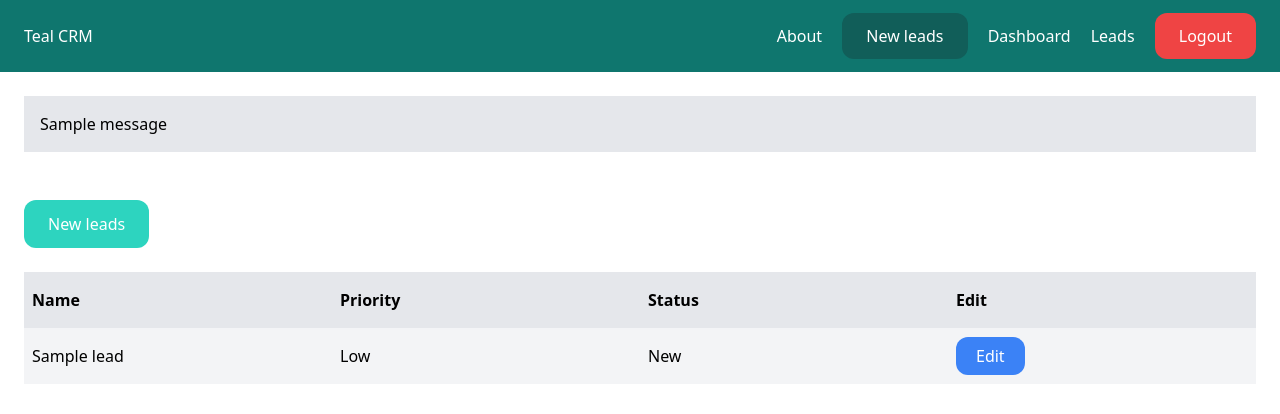
After one commit to grahamkatana/crm, a Django app: page /dashboard/leads/ in a window 1280 px wide. The commit adds this page. Shown: the top 414 px of the page. Run offline with Django 4.2, Linux system fonts and the light colour scheme; a user stored in the database is signed in; tables that the repository leaves empty hold one stand-in row (values such as "Sample post"); one stand-in notice (Sample message) is shown; some libraries are stand-ins or nearby versions.

Commit message:
Leads CRUD

```diff
--- a/crm/core/templates/layouts/base.html
+++ b/crm/core/templates/layouts/base.html
@@ -17,7 +17,9 @@
             <a href="{% url 'login' %}" class="py-3 px-6 bg-teal-800 rounded-xl text-white">Log in</a>
             <a href="{% url 'signup' %}" class="py-3 px-6 bg-teal-500 rounded-xl text-white">Sign up</a>
             {% else %}
+            <a href="{% url 'add_lead' %}" class="py-3 px-6 bg-teal-800 rounded-xl text-white">New leads</a>
             <a href="{% url 'dashboard' %}" class="text-white">Dashboard</a>
+            <a href="{% url 'leads_list' %}" class="text-white">Leads</a>
             <a href="{% url 'logout' %}" class="py-3 px-6 bg-red-500 rounded-xl text-white">Logout</a>
             {% endif %}
 
@@ -25,9 +27,22 @@
 
     </nav>
 
+    {% if messages %}
+    <div class="py-6 px-6">
+        {% for message in messages%}
+        <div class="py-4 px-4 bg-gray-200">
+            {{message}}
+        </div>
+        {%endfor%}
+
+    </div>
+
+
+    {% endif %}
+
     {% block 'content' %}
     {% endblock %}
-    <footer class="py-8 text-center bg-gray-100">
+    <footer class="fixed inset-x-0 bottom-0 py-6 text-center bg-gray-100">
         <p class="text-xs text-gray-700"></p>
 
     </footer>
--- a/crm/crm/urls.py
+++ b/crm/crm/urls.py
@@ -7,6 +7,7 @@ from django.contrib.auth import views
 
 urlpatterns = [
     path('',index,name='index'),
+    path('dashboard/leads/',include('lead.urls')),
     path('signup/',signup, name='signup'),
     path('dashboard/',include('dashboard.urls')),
     path('log-in/',views.LoginView.as_view(template_name='userprofile/login.html'),name='login'),
--- /dev/null
+++ b/crm/lead/templates/lead/index.html
@@ -0,0 +1,41 @@
+{% extends 'layouts/base.html' %}
+
+{%block 'title' %}Leads{% endblock%}
+{% block 'content' %}
+<div class="py-6 px-6">
+    <div class="flex space-between space-x-8 mb-3">
+        <!-- <h1 class="text-xl">Leads</h1> -->
+        <a href="{% url 'add_lead' %}" class="py-3 px-6 bg-teal-400 rounded-xl text-white">New leads</a>
+    </div>
+
+    {% if leads %}
+    <div class="mt-6 flex justify-between">
+        <p class="py-4 px-2 bg-gray-200 font-semibold w-full">Name</p>
+        <p class="py-4 px-2 bg-gray-200 font-semibold w-full">Priority</p>
+        <p class="py-4 px-2 bg-gray-200 font-semibold w-full">Status</p>
+        <p class="py-4 px-2 bg-gray-200 font-semibold w-full">Edit</p>
+    </div>
+    {% endif %}
+
+    {% for lead in leads %}
+    <div class="flex justify-between">
+        <p class="py-4 px-2 w-full {% cycle 'bg-gray-100' ''%}"><a class="text-gray"
+                href="{% url 'lead_details' lead.id%}">{{lead.name}}</a></p>
+        <p class="py-4 px-2 w-full {% cycle 'bg-gray-100' ''%}">{{lead.get_priority_display}}</p>
+        <p class="py-4 px-2 w-full {% cycle 'bg-gray-100' ''%}">{{lead.get_status_display}}</p>
+        <p class="py-4 px-2 w-full {% cycle 'bg-gray-100' ''%}"><a class="py-2 px-5 bg-blue-500 rounded-xl text-white"
+                href="{% url 'edit_lead' lead.id%}">Edit</a></p>
+    </div>
+    {% empty %}
+    <div class="flex justify-between">
+        <p class="px-2">No leads exist</p>
+    </div>
+
+    {% endfor %}
+
+
+</div>
+
+
+
+{% endblock %}
--- /dev/null
+++ b/crm/lead/urls.py
@@ -0,0 +1,11 @@
+from django.urls import path
+from . import views
+
+urlpatterns = [
+    path('',views.leads_list,name='leads_list'),
+    path('<int:pk>/',views.leads_details,name='lead_details'),
+    path('<int:pk>/delete',views.delete_lead,name='delete_lead'),
+     path('<int:pk>/edit',views.edit_lead,name='edit_lead'),
+    path('add-lead/',views.add_lead,name='add_lead'),
+
+]
--- a/crm/lead/views.py
+++ b/crm/lead/views.py
@@ -1,3 +1,54 @@
-from django.shortcuts import render
+from django.shortcuts import render,redirect,get_object_or_404
+from django.contrib.auth.decorators import login_required
+from django.contrib import messages
+from .forms import AddLeadForm
+from .models import Lead
 
-# Create your views here.
+@login_required()
+def leads_list(request):
+    leads = Lead.objects.filter(created_by=request.user)
+    return render(request,'lead/index.html',{'leads':leads})
+
+@login_required()
+def leads_details(request,pk):
+    # lead = Lead.objects.filter(created_by=request.user).get(pk=pk)
+    lead = get_object_or_404(Lead,created_by=request.user,pk=pk)
+    return render(request,'lead/show.html',{'lead':lead})
+
+def delete_lead(request,pk):
+    lead = get_object_or_404(Lead,created_by=request.user,pk=pk)
+    lead.delete()
+    messages.success(request,'Lead was deleted')
+    return redirect('leads_list')
+
+def edit_lead(request,pk):
+    lead = get_object_or_404(Lead,created_by=request.user,pk=pk)
+    if request.method=='POST':
+        form = AddLeadForm(request.POST,instance=lead)
+        if form.is_valid():
+            form.save()
+            messages.success(request,'Lead was edited')
+            return redirect('leads_list')
+
+    else:
+        form = AddLeadForm(instance=lead)
+        return render(request,'lead/edit.html',{'form':form})
+
+
+
+
+
+
+
+@login_required()
+def add_lead(request):
+    if request.method=='POST':
+        form = AddLeadForm(request.POST)
+        if form.is_valid():
+            lead = form.save(commit=False)
+            lead.created_by = request.user
+            lead.save()
+            messages.success(request,'Lead was created')
+            return redirect('leads_list')
+    form = AddLeadForm()
+    return render(request,'lead/create.html',{'form':form})
```
Also changed, not shown: crm/lead/forms.py (added, +7 -0 lines), crm/lead/templates/lead/create.html (added, +17 -0 lines), crm/lead/templates/lead/edit.html (added, +17 -0 lines), crm/lead/templates/lead/show.html (added, +30 -0 lines), crm/db.sqlite3, 1 other file.
